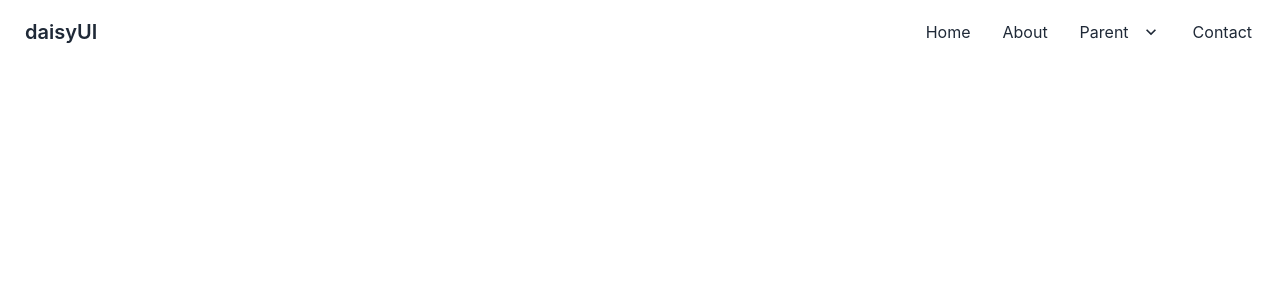
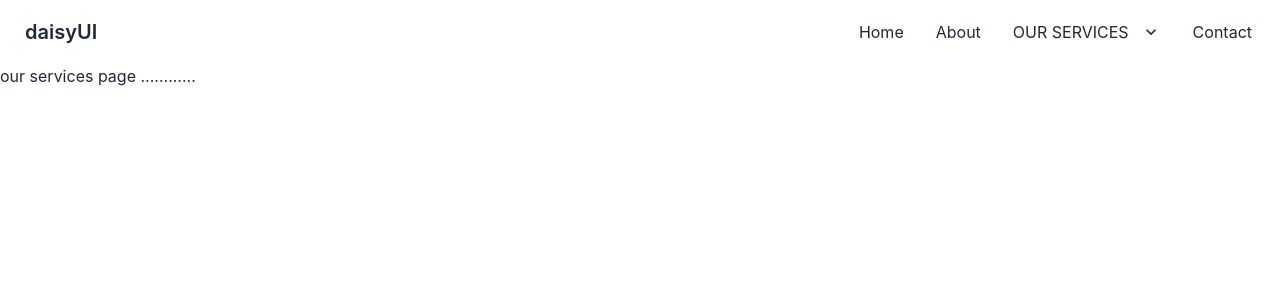
Before and after one commit to SHUNNO-ZERO/octopus, a React (Create React App) app: page /OurServices in a window 1280 px wide. Shown: the top 300 px of the page. Built offline with nearby package versions, Linux system fonts and the light colour scheme.

Commit message:
src file updated

```diff
--- a/src/App.js
+++ b/src/App.js
@@ -1,5 +1,6 @@
 import React, { Suspense } from 'react';
 import { BrowserRouter, Routes, Route } from "react-router-dom";
+import OurServices from './Pages/Our_Services/OurServices';
 
 const Navbar = React.lazy(() => import('./Pages/Shared/Navbar/Navbar'));
 const Home = React.lazy(() => import('./Pages/Home/Home'));
@@ -14,6 +15,11 @@ function App() {
                 <Routes>
                     <Route path="/" element={<Home />} />
                     <Route path="/about" element={<About />} />
+                    <Route path ="/OurServices" element ={<OurServices/>} />
+
+
+
+
                 </Routes>
                 <Footer />
             </Suspense>
--- a/src/Pages/About/About.js
+++ b/src/Pages/About/About.js
@@ -3,7 +3,7 @@ import React from 'react';
 const About = () => {
     return (
         <div>
-            about
+            this is about biye-shadi ...
         </div>
     );
 };
--- /dev/null
+++ b/src/Pages/Our_Services/OurServices.js
@@ -0,0 +1,14 @@
+import React from 'react'
+
+const OurServices = () => {
+  return (
+    <div>
+
+        our services page  ............
+
+
+    </div>
+  )
+}
+
+export default OurServices ;
--- a/src/Pages/Shared/Navbar/Navbar.js
+++ b/src/Pages/Shared/Navbar/Navbar.js
@@ -12,10 +12,10 @@ const Navbar = () => {
                     <li><Link to="/" href='#items1'>Home</Link></li>
                     <li><Link to="/about" href='#items1'>About</Link></li>
                     <li tabIndex={0}>
-                        <Link to="/" href='#items'> Parent<svg className="fill-current" xmlns="http://www.w3.org/2000/svg" width="20" height="20" viewBox="0 0 24 24"><path d="M7.41,8.58L12,13.17L16.59,8.58L18,10L12,16L6,10L7.41,8.58Z" /></svg></Link>
-                        <ul className="p-2 bg-base-100">
-                            <li><Link to="/" href='#items1'>Submenu 1</Link></li>
-                            <li><Link to="/" href='#items2'>Submenu 2</Link></li>
+                        <Link to="/OurServices" href='#items'> OUR SERVICES <svg className="fill-current" xmlns="http://www.w3.org/2000/svg" width="20" height="20" viewBox="0 0 24 24"><path d="M7.41,8.58L12,13.17L16.59,8.58L18,10L12,16L6,10L7.41,8.58Z" /></svg></Link>
+                          <ul className="p-2 bg-base-100">
+                            <li><Link to="/" href='#items1'> e-commer solution  </Link></li>
+                            <li><Link to="/" href='#items2'> inventory software  </Link></li>
                         </ul>
                     </li>
                     <li><Link to="/contact">Contact</Link></li>
```
